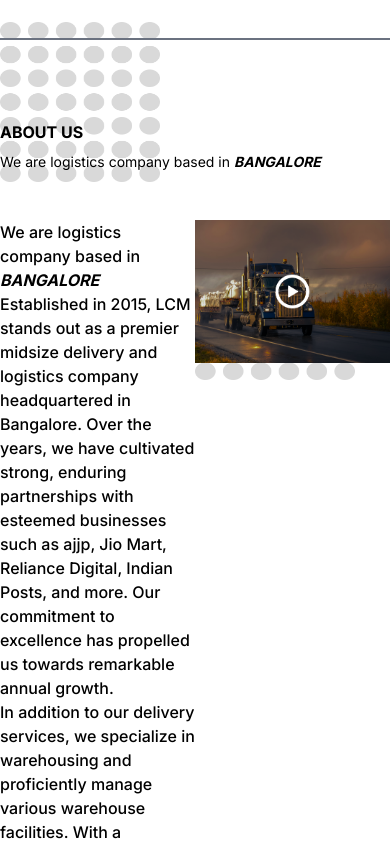
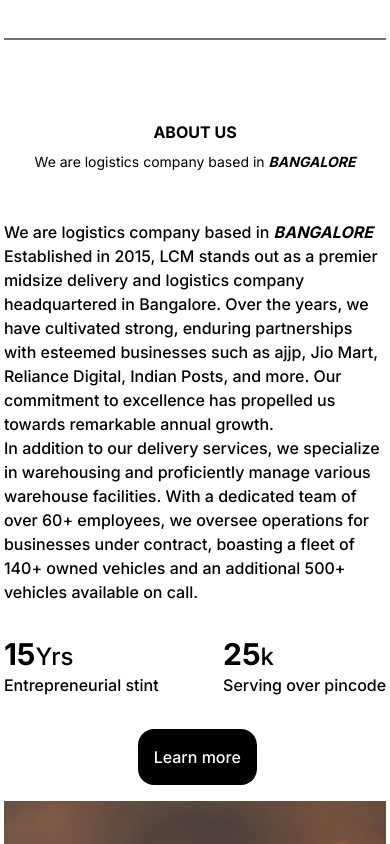
Before and after one commit to Vivek7038/lcm-logistics-next, a Next.js app: page / in a window 390 px wide. Shown: the part 1840-2684 px from the top of the page. Built offline with nearby package versions, Linux system fonts and the light colour scheme.

Commit message:
Responsiveness about us mobile

```diff
--- a/app/page.js
+++ b/app/page.js
@@ -130,16 +130,16 @@
 
         {/*    ---------------------About us*/}
 <div className={"flex justify-center w-[100%]"}>
-    <div className={"xl:w-[70%] md:w-[95%] relative"}>
-        <img src={"bubblebg.png"} alt={""} className={"absolute h-40 w-40 -z-10 xl:top-20 xl:-left-20 md:top-32 md:-left-2"} />
+    <div className={"xl:w-[70%] md:w-[95%] relative w-[98%]"}>
+        <img src={"bubblebg.png"} alt={""} className={"absolute h-40 w-40 -z-10 xl:top-20 xl:-left-20 md:top-32 md:-left-2 hidden md:block" } />
 
         <div className={"line w-[100%] h-0 border-[1px] border-solid border-gray-500 mt-4 mb-20"}></div>
-        <div className={"font-bold xl:text-6xl md:text-5xl md:flex md:flex-col md:items-center xl:block"}>
+        <div className={"font-bold xl:text-6xl md:text-5xl md:flex md:flex-col md:items-center xl:block flex flex-col items-center flex-wrap"}>
             ABOUT US
             <div className={"xl:hidden mt-2 text-sm font-normal"}>We are logistics company based in <a className={"font-bold italic"}>BANGALORE</a></div>
         </div>
 
-        <div className={"grid grid-cols-2 my-12 font-medium"}>
+        <div className={"md:grid md:grid-cols-2 my-12 font-medium"}>
             <div className={"xl:w-[89%]"}>
                 <div className={"md:hidden xl:block"}>We are logistics company based in <a className={"font-bold italic"}>BANGALORE</a></div>
 
@@ -155,19 +155,19 @@
                         vehicles available on call.</p>
                 </div>
                 <div className={"w-[100%] my-8 flex justify-between"}>
-                    <div><p className={"text-4xl"}><a className={"font-bold text-6xl"}>15</a>Yrs</p>
+                    <div><p className={"md:text-4xl text-2xl"}><a className={"font-bold md:text-6xl text-3xl"}>15</a>Yrs</p>
                         <p>Entrepreneurial stint</p>
                     </div>
-                    <div><p className={"text-4xl"}><a className={"font-bold text-6xl"}>25</a>k</p>
+                    <div><p className={"md:text-4xl text-2xl"}><a className={"font-bold md:text-6xl text-3xl"}>25</a>k</p>
                         <p>Serving over pincode</p>
                     </div>
                 </div>
-                <button className={"text-white bg-black p-4 rounded-2xl"}>Learn more</button>
+                <button className={"text-white bg-black p-4 rounded-2xl ml-[35%] md:ml-0"}>Learn more</button>
             </div>
 
 
-            <div className={"h-[100%]  relative"}>
-                <img src={"bubblebg.png"} alt={""} className={"absolute h-40 w-40 -z-10 2xl:bottom-28 md:bottom-12 xl:-right-20 md:right-2"}/>
+            <div className={"h-[100%] mt-4 md:mt-0  relative"}>
+                <img src={"bubblebg.png"} alt={""} className={"absolute h-40 w-40 -z-10 2xl:bottom-28 md:bottom-12 xl:-right-20 md:right-2 hidden md:block"}/>
                 <img src={"./Aboutus_vdo.png"} alt={"img"}/>
             </div>
         </div>
```
